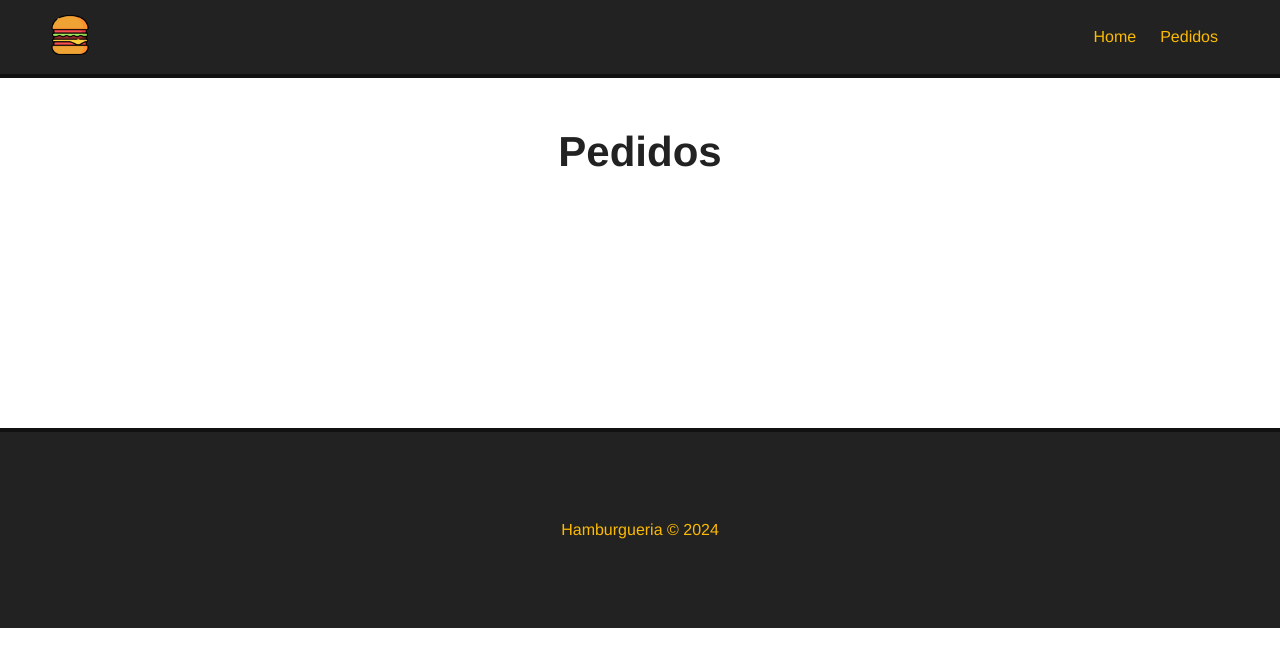
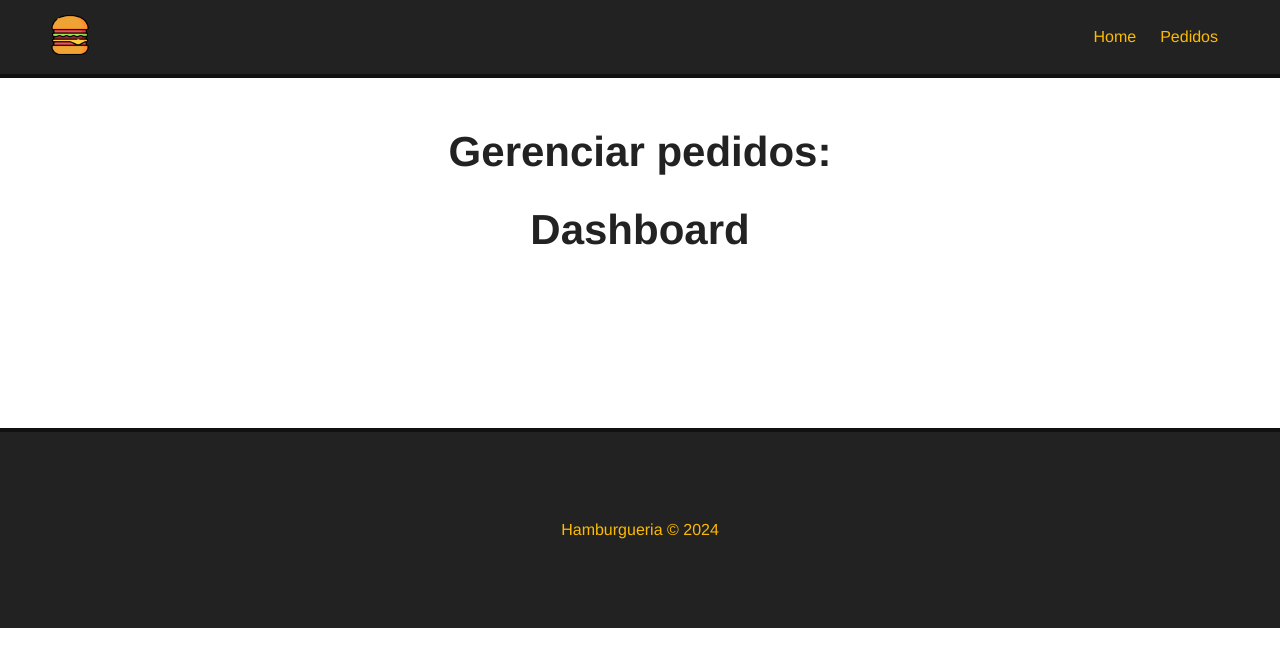
Before and after one commit to MatheusSGomes/hamburgueria_vue, a Vue app: page /pedidos in a window 1280 px wide. Shown: the top 666 px of the page. Built offline with nearby package versions, Linux system fonts and the light colour scheme.

Commit message:
adicionado componentes dashboard e pedidos

```diff
--- /dev/null
+++ b/src/components/Dashboard.vue
@@ -0,0 +1,13 @@
+<template>
+  <h1>Dashboard</h1>
+</template>
+
+<script>
+export default {
+  name: 'DashboardComponent'
+}
+</script>
+
+<style scoped>
+
+</style>
--- a/src/views/PedidosView.vue
+++ b/src/views/PedidosView.vue
@@ -1,5 +1,21 @@
 <template>
   <div class="main-container">
-    <h1>Pedidos</h1>
+    <h1>Gerenciar pedidos: </h1>
+    <Dashboard />
   </div>
 </template>
+
+<script>
+import Dashboard from '@/components/Dashboard.vue';
+
+export default {
+  name: 'PedidosView',
+  components: {
+    Dashboard
+  }
+}
+</script>
+
+<style scoped>
+
+</style>
```
